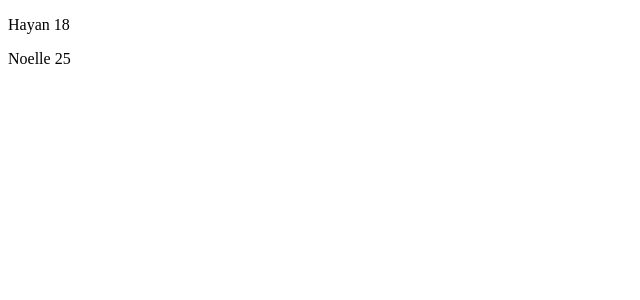
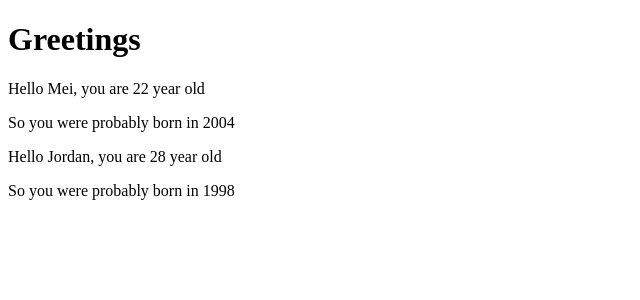
Before and after one commit to MathNunesx/full-stack-open-react, a React (Vite) app in the folder part1/: page / in a window 1280 px wide. Shown: the top 300 px of the page, without its empty margins (0-640 px from the left). Built offline with nearby package versions, Linux system fonts and the light colour scheme.

Commit message:
Simplificando props

```diff
--- a/part1/src/App.jsx
+++ b/part1/src/App.jsx
@@ -1,34 +1,25 @@
-const Hello = (props) => {
-  console.log(props)
-  return(
+const Hello = ({name, age}) =>{
+  // const {name, age} = props
+  const bornYear = () => new Date().getFullYear() - age
+  return (
     <div>
-      <p> Hi {props.name}, you are {props.age} years old</p>
+      <p>
+        Hello {name}, you are {age} year old
+      </p>
+      <p> So you were probably born in {bornYear()}</p>
     </div>
   )
 }
 
+const App = () => {
+  const name = 'Jordan'
+  const age = 28
 
-const App = () => {
-  // console.log("Hello from component")
-  // const now = new Date()
-  // const a = 10
-  // const b = 20
-  // console.log(now, a+b)
-
-  // const name = 'Nunes'
-  // const age = 22
-
-  const friends = [
-    {name: 'Hayan', age: 18},
-    {name: 'Noelle', age: 25}
-  ]
-  return (
+  return(
     <div>
-      {/* <h1>Greetings</h1>
-      <Hello name='Lucas' age={26 +11}/>
-      <Hello name={name} age={age}/> */}
-      <p>{friends[0].name} {friends[0].age}</p>
-      <p>{friends[1].name} {friends[1].age}</p>
+      <h1> Greetings</h1>
+      <Hello name='Mei' age={12 +10}/>
+      <Hello name={name} age={age}/>
     </div>
   )
 }
```
